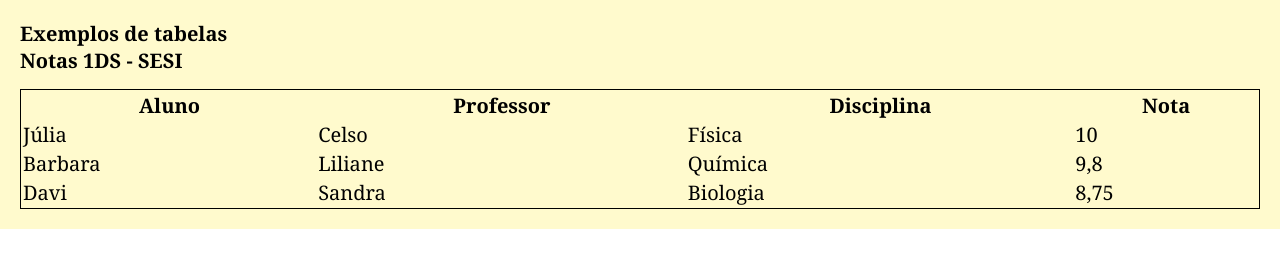
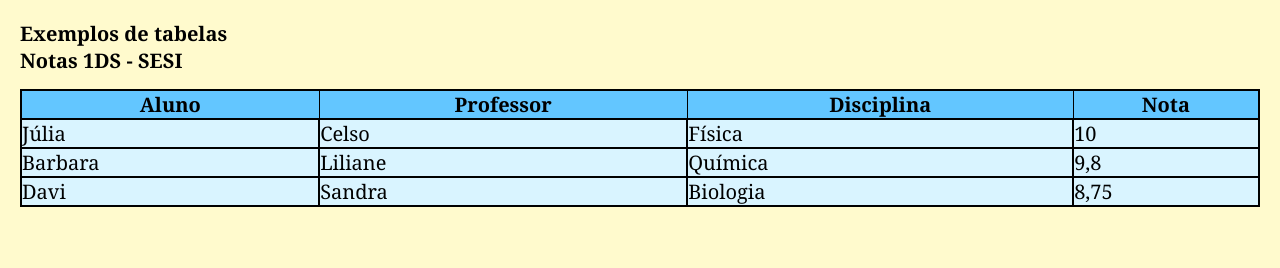
Before and after one commit to joaof-souza/tabelas, a plain HTML site: page index.html in a window 1280 px wide. Drawn offline with Linux system fonts and the light colour scheme.

Commit message:
style: Formata estilos na tabela

```diff
--- a/css/global.css
+++ b/css/global.css
@@ -3,6 +3,7 @@
 .main-content{
     padding: 20px;
     background-color: lemonchiffon;
+    height: 100vh;
 }
 
 
@@ -14,5 +15,20 @@
 
 .table-main{
     width: 100%;
-    border: 1px solid black;
+    border-collapse: collapse;
+    border: 2px solid black;
+    background: #d9f4ff;
+    color: black;
 }
+
+
+.table-main th{
+    border: 1px solid;
+    background: #63c6ff;
+    color: black;
+}
+
+
+.table-main td{
+    border: 2px solid black;
+}
```
